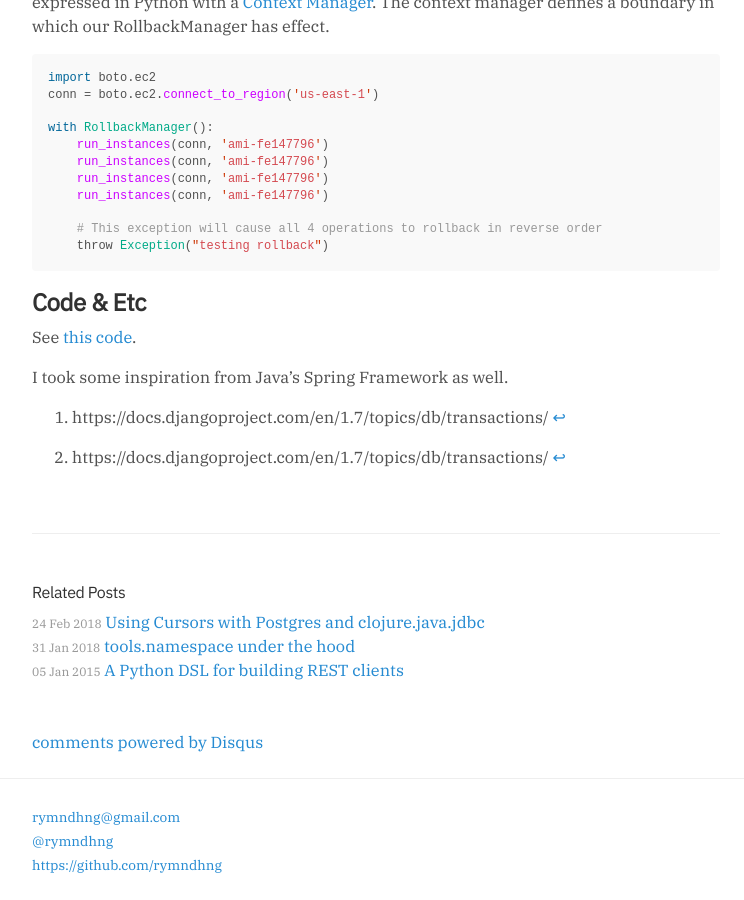
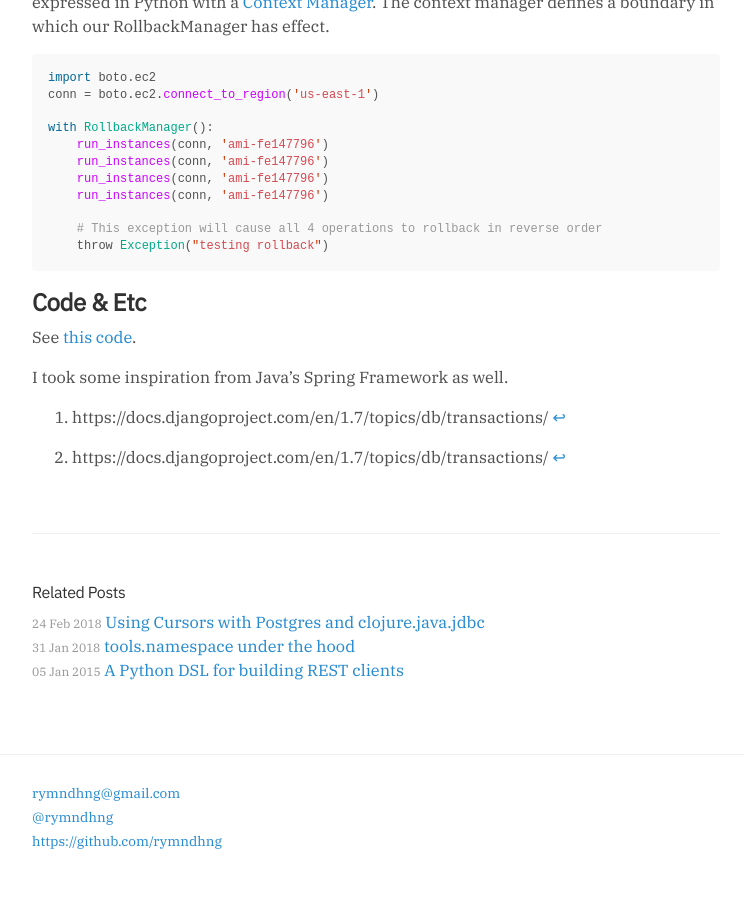
Before and after one commit to rymndhng/rymndhng.github.io, a Jekyll site: the page built from _posts/2015-01-03-Python-Transactional-Primitives.md, in a window 1280 px wide and 900 px high, scrolled down 2464 px. Shown: the whole window, without its empty margins (264-1008 px from the left). Built offline with Jekyll 4.4.1, drawn with Linux system fonts in a browser that asks for light colours; some web fonts are replaced; comment, search, counter and statistics services are not loaded; after the commit the page ends 3340 px from its top, so only the background shows below that; some of the changed lines change nothing that is shown.

Commit message:
Remove disqus comments

```diff
--- a/_layouts/post.html
+++ b/_layouts/post.html
@@ -31,22 +31,3 @@
     {% endfor %}
   </ul>
 </div>
-
-{% if page.comments %}
-<div class="comments">
-  <div id="disqus_thread"></div>
-    <script type="text/javascript">
-        /* * * CONFIGURATION VARIABLES: EDIT BEFORE PASTING INTO YOUR WEBPAGE * * */
-        var disqus_shortname = 'rymndhng'; // required: replace example with your forum shortname
-
-        /* * * DON'T EDIT BELOW THIS LINE * * */
-        (function() {
-            var dsq = document.createElement('script'); dsq.type = 'text/javascript'; dsq.async = true;
-            dsq.src = '//' + disqus_shortname + '.disqus.com/embed.js';
-            (document.getElementsByTagName('head')[0] || document.getElementsByTagName('body')[0]).appendChild(dsq);
-        })();
-    </script>
-    <noscript>Please enable JavaScript to view the <a href="http://disqus.com/?ref_noscript">comments powered by Disqus.</a></noscript>
-    <a href="http://disqus.com" class="dsq-brlink">comments powered by <span class="logo-disqus">Disqus</span></a>
-</div>
-{% endif %}
```
